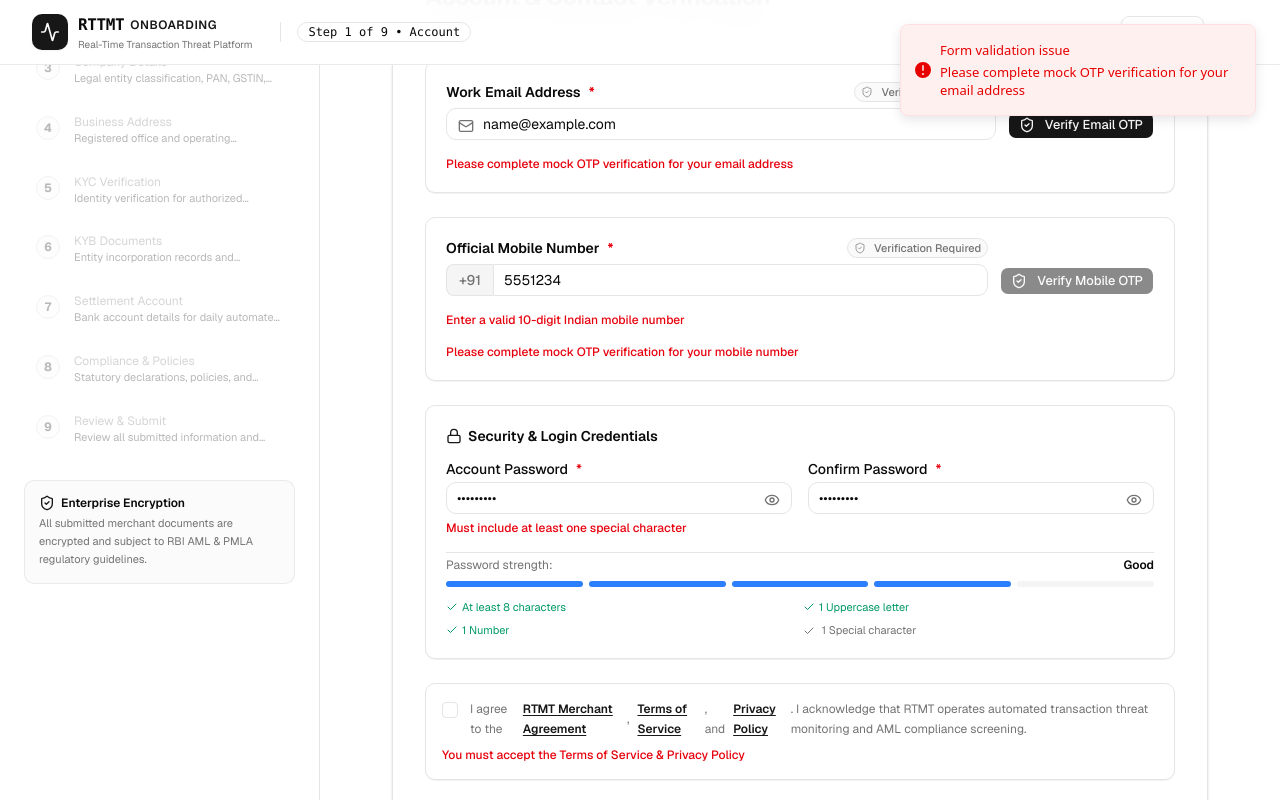
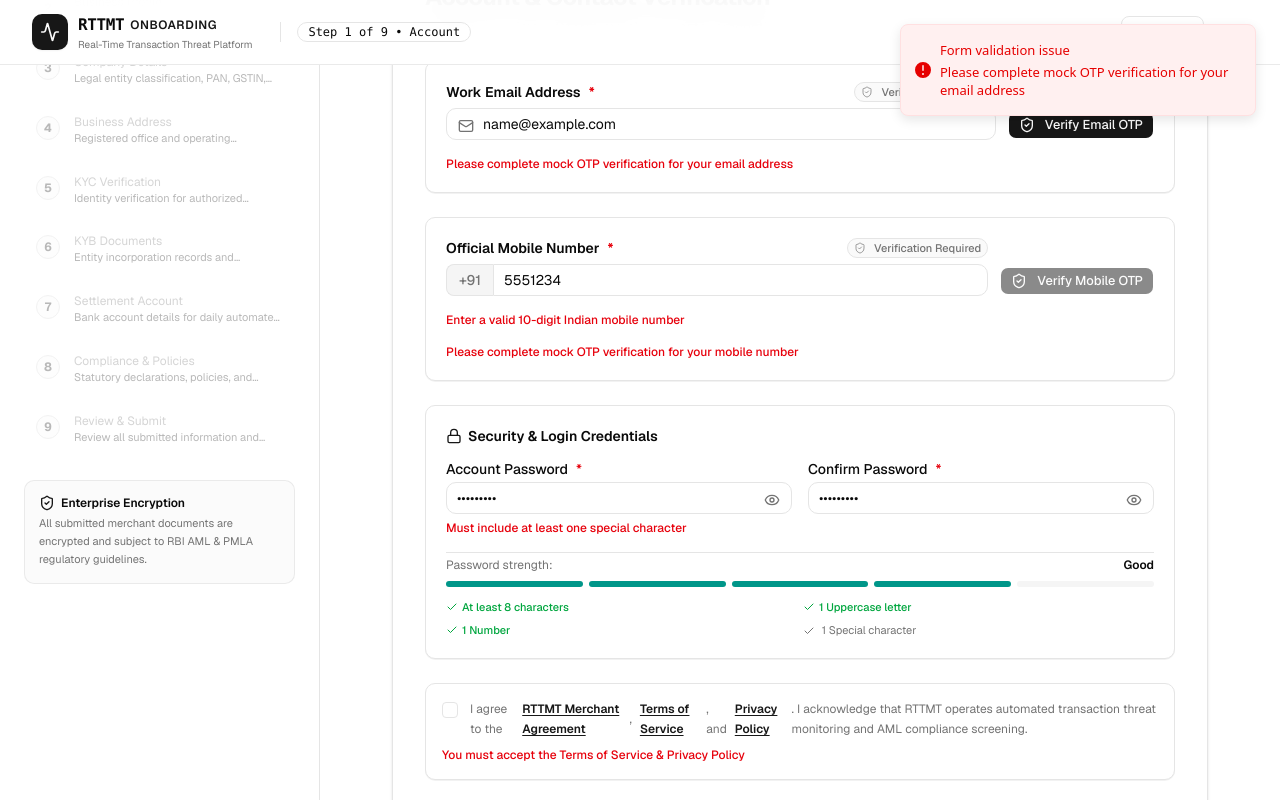
Before and after one commit to 0xkid-root/rttmt_onbording, a Next.js app: page /onboarding in a window 1280 px wide. Both pictures are taken after typing "name@example.com", "5551234", "Sample123", "Sample123" into the empty fields and a click on the button "Save & Continue". Shown: the part 247-1047 px from the top of the page. Built offline with nearby package versions, Linux system fonts and the light colour scheme.

Commit message:
refactor(step1): update password strength styling and RTTMT merchant agreement text

```diff
--- a/src/features/onboarding/components/steps/Step1AccountVerification.tsx
+++ b/src/features/onboarding/components/steps/Step1AccountVerification.tsx
@@ -69,7 +69,7 @@ export function Step1AccountVerification() {
           Account & Contact Verification
         </h2>
         <p className="mt-1 text-sm text-muted-foreground">
-          Create your primary RTMT merchant master credentials and verify your contact details.
+          Create your primary RTTMT merchant master credentials and verify your contact details.
         </p>
       </div>
 
@@ -298,26 +298,26 @@ export function Step1AccountVerification() {
                     className={`rounded-full transition-colors ${
                       passwordScore >= lvl
                         ? passwordScore <= 2
-                          ? "bg-amber-500"
+                          ? "bg-warning"
                           : passwordScore <= 4
-                          ? "bg-blue-500"
-                          : "bg-emerald-500"
+                          ? "bg-info"
+                          : "bg-success"
                         : "bg-muted"
                     }`}
                   />
                 ))}
               </div>
               <div className="grid grid-cols-2 gap-1.5 text-[11px] text-muted-foreground pt-1">
-                <span className={data.password.length >= 8 ? "text-emerald-600 flex items-center" : ""}>
+                <span className={data.password.length >= 8 ? "text-success flex items-center font-medium" : ""}>
                   <Check className="size-3 mr-1 inline" /> At least 8 characters
                 </span>
-                <span className={/[A-Z]/.test(data.password) ? "text-emerald-600 flex items-center" : ""}>
+                <span className={/[A-Z]/.test(data.password) ? "text-success flex items-center font-medium" : ""}>
                   <Check className="size-3 mr-1 inline" /> 1 Uppercase letter
                 </span>
-                <span className={/[0-9]/.test(data.password) ? "text-emerald-600 flex items-center" : ""}>
+                <span className={/[0-9]/.test(data.password) ? "text-success flex items-center font-medium" : ""}>
                   <Check className="size-3 mr-1 inline" /> 1 Number
                 </span>
-                <span className={/[^A-Za-z0-9]/.test(data.password) ? "text-emerald-600 flex items-center" : ""}>
+                <span className={/[^A-Za-z0-9]/.test(data.password) ? "text-success flex items-center font-medium" : ""}>
                   <Check className="size-3 mr-1 inline" /> 1 Special character
                 </span>
               </div>
@@ -343,7 +343,7 @@ export function Step1AccountVerification() {
               >
                 I agree to the{" "}
                 <span className="font-semibold text-primary underline underline-offset-2">
-                  RTMT Merchant Agreement
+                  RTTMT Merchant Agreement
                 </span>
                 ,{" "}
                 <span className="font-semibold text-primary underline underline-offset-2">
@@ -353,7 +353,7 @@ export function Step1AccountVerification() {
                 <span className="font-semibold text-primary underline underline-offset-2">
                   Privacy Policy
                 </span>
-                . I acknowledge that RTMT operates automated transaction threat monitoring and AML compliance screening.
+                . I acknowledge that RTTMT operates automated transaction threat monitoring and AML compliance screening.
               </Label>
             </div>
           </div>
```
